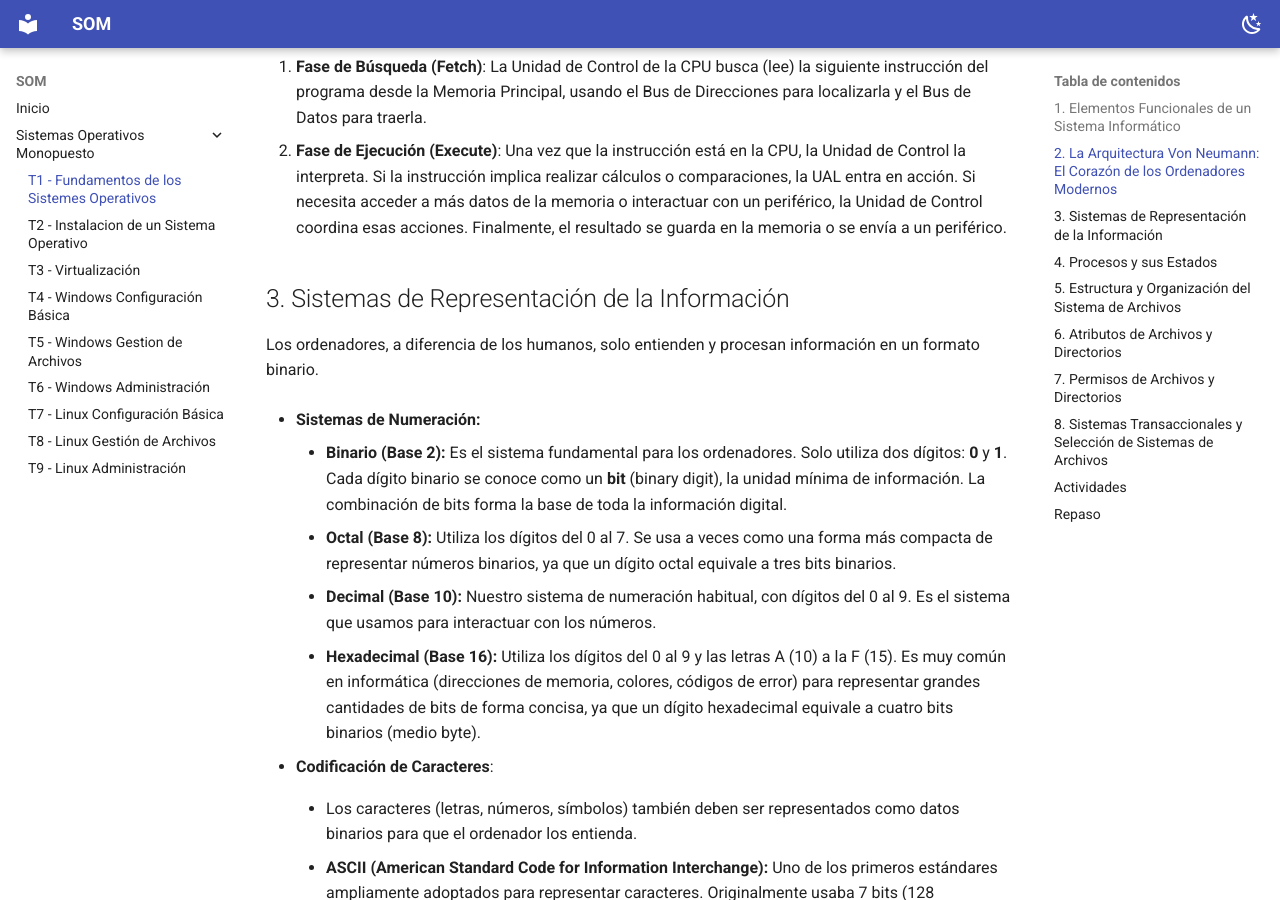
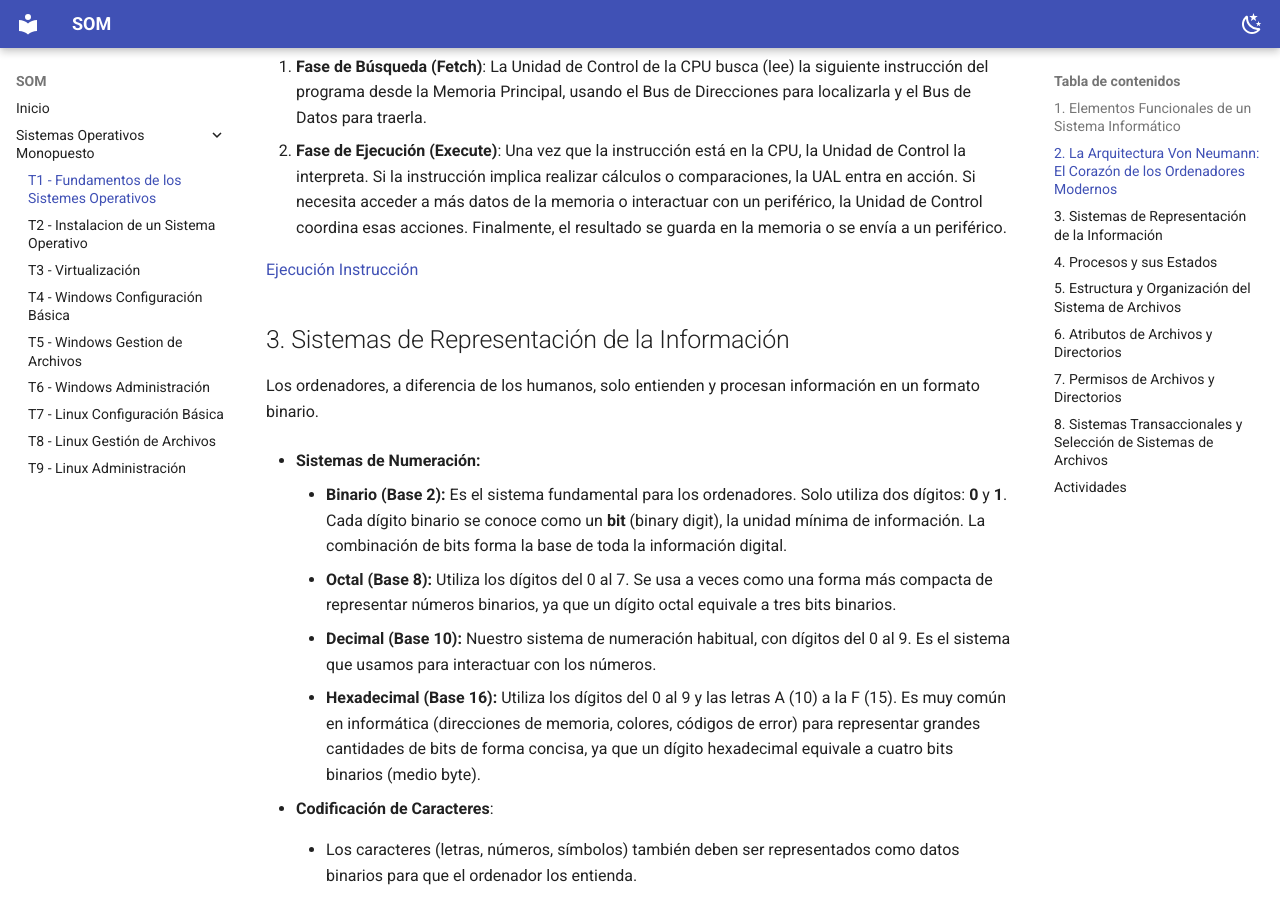
Before and after one commit to luisgarciabonifaz/SOM, an MkDocs documentation site: the page built from docs/T_01_Fundamentos_SO/Fundamentos_SO.md, in a window 1280 px wide and 900 px high, scrolled down 2992 px. Built offline with MkDocs 1.6.1 and Material for MkDocs 9.7.7, drawn with Linux system fonts in a browser that asks for light colours.

Commit message:
Quito el enlace a REpaso

```diff
--- a/docs/T_01_Fundamentos_SO/Fundamentos_SO.md
+++ b/docs/T_01_Fundamentos_SO/Fundamentos_SO.md
@@ -69,6 +69,8 @@ La Arquitectura Von Neumann permite que la CPU ejecute programas siguiendo un ci
 
 1.  **Fase de Búsqueda (Fetch)**: La Unidad de Control de la CPU busca (lee) la siguiente instrucción del programa desde la Memoria Principal, usando el Bus de Direcciones para localizarla y el Bus de Datos para traerla.
 2.  **Fase de Ejecución (Execute)**: Una vez que la instrucción está en la CPU, la Unidad de Control la interpreta. Si la instrucción implica realizar cálculos o comparaciones, la UAL entra en acción. Si necesita acceder a más datos de la memoria o interactuar con un periférico, la Unidad de Control coordina esas acciones. Finalmente, el resultado se guarda en la memoria o se envía a un periférico.
+
+[Ejecución Instrucción](https://gvaedu-my.sharepoint.com/:p:/r/personal/l_garciabonifaz_edu_gva_es/Documents/Clases/SOM/Temas/Tema_01/EjecucionInstruccion.pptx?d=w902c4cc1814449d4affc5de44b7f4f7e&csf=1&web=1&e=lyoGkx){target="_blank"}
 
 ## 3. Sistemas de Representación de la Información
 
@@ -386,9 +388,3 @@ Necesitas configurar una unidad de almacenamiento externa para copias de segurid
 5. Menciona **dos atributos especiales de archivo** (distintos del tamaño o las fechas de modificación/creación) que podrías usar en un sistema **Windows** para:
     - Hacer que un archivo **no sea visible por defecto** en el explorador de archivos.
     - Indicar que un archivo ha sido **modificado desde la última copia de seguridad**, lo cual es útil para programas de respaldo.
-
-
-
-## Repaso
-
-[Autoevaluacion](Autoevaluacion/index.html)
```
Also changed, not shown: 6 other files.
